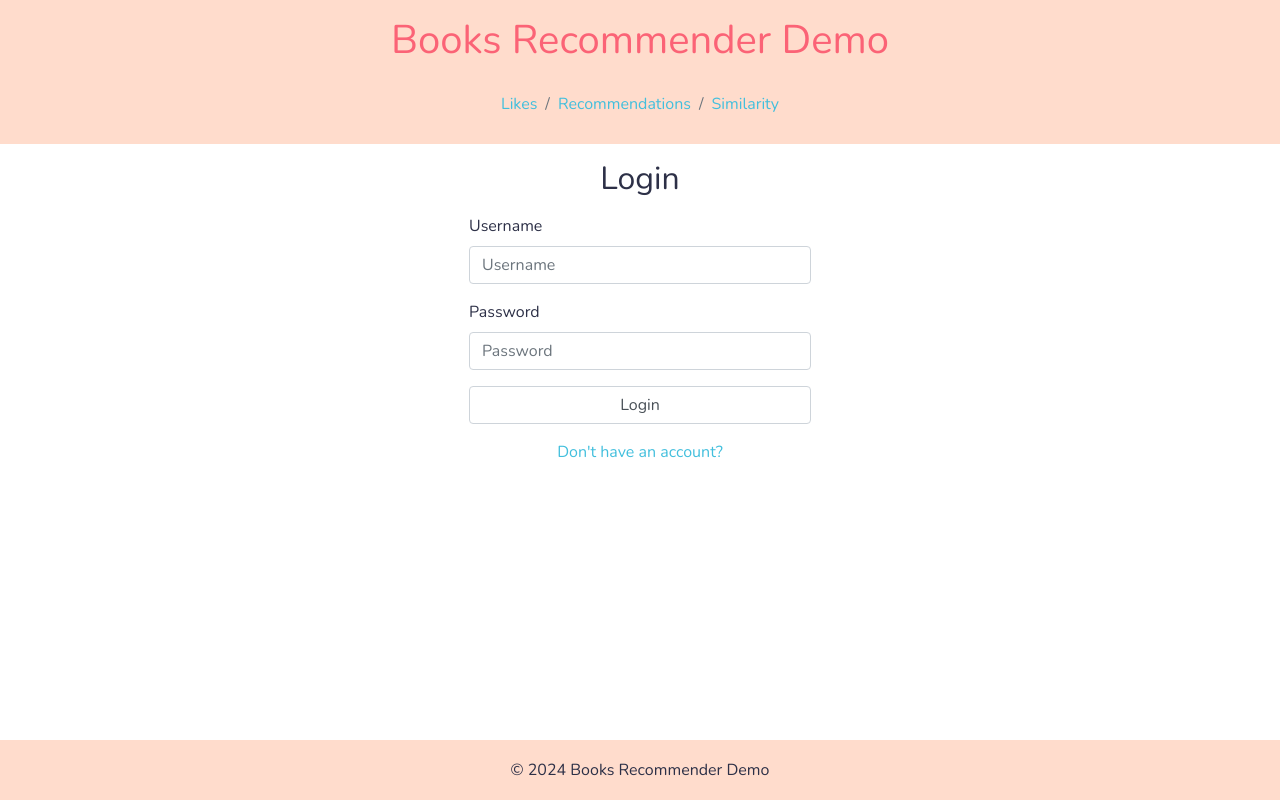
After one commit to alinaHinzhulBSNU/Books-Recommender, a Flask app: page /login in a window 1280 px wide. The commit adds this page. Run offline with Flask 3, Linux system fonts and the light colour scheme; parts of the project's set-up code (start-up, migrations or seed data) failed here and were passed over.

Commit message:
Basic GUI created

```diff
--- a/code/app.py
+++ b/code/app.py
@@ -1,30 +1,318 @@
 import os
-from flask import Flask, render_template
+import json
+from flask import Flask, render_template, url_for, redirect
 from flask_sqlalchemy import SQLAlchemy
-from models import *
+from flask_login import LoginManager, login_required, UserMixin, login_user, logout_user, current_user
+from flask_bcrypt import Bcrypt
+from flask_wtf import FlaskForm
+from wtforms import StringField, PasswordField, SubmitField
+from wtforms.validators import InputRequired, Length, ValidationError
 
 
 # SETTINGS
 
 app = Flask(__name__, template_folder='templates')
 app.config["SQLALCHEMY_DATABASE_URI"] = "sqlite:///books.db"
+app.config["SECRET_KEY"] = "thisisasecretkey"
 db = SQLAlchemy(app)
+bcrypt = Bcrypt(app)
+
+login_manager = LoginManager()
+login_manager.init_app(app)
+login_manager.login_view = "login"
+
+@login_manager.user_loader
+def load_user(user_id):
+    return User.query.get(int(user_id))
+
+BOOKS_PER_PAGE = 12
+
+
+# MODELS
+
+# Tables (many-to-many)
+theme = db.Table("theme",
+    db.Column("book_id", db.Integer, db.ForeignKey("book.id"), primary_key = True, nullable=False),
+    db.Column("tag_id", db.Integer, db.ForeignKey("tag.id"), primary_key = True, nullable=False)
+)
+
+authors = db.Table("authors",
+    db.Column("book_id", db.Integer, db.ForeignKey("book.id"), primary_key = True, nullable=False),
+    db.Column("author_id", db.Integer, db.ForeignKey("author.id"), primary_key = True, nullable=False)
+)
+
+class Tag(db.Model):
+    id = db.Column(db.Integer, primary_key=True, autoincrement=True)
+    tag = db.Column(db.String(255), unique=True, nullable=False)
+
+class Author(db.Model):
+    id = db.Column(db.Integer, primary_key=True, autoincrement=True)
+    author_name = db.Column(db.String(255), unique=True, nullable=False)
+    books = db.relationship("Book", secondary=authors, backref="authors")
+
+class Publisher(db.Model):
+    id = db.Column(db.Integer, primary_key=True, autoincrement=True)
+    publisher_name = db.Column(db.String(255), unique=True, nullable=False)
+    books = db.relationship("Book", backref="publisher")
+
+class Book(db.Model):
+    id = db.Column(db.Integer, primary_key=True, autoincrement=True)
+    publisher_id = db.Column(db.Integer, db.ForeignKey('publisher.id', ondelete='CASCADE'), nullable=False)
+    isbn = db.Column(db.String(255), nullable=False)
+    book_title = db.Column(db.String(255), unique=True, nullable=False)
+    age_limit = db.Column(db.String(255), nullable=False)
+    is_for_school = db.Column(db.Boolean, nullable=False)
+    language = db.Column(db.String(255), nullable=False)
+    pages = db.Column(db.String(255), nullable=False)
+    price = db.Column(db.Float, nullable=True)
+    original_book_title = db.Column(db.String(255), nullable=True)
+    size = db.Column(db.String(255), nullable=True)
+    weight = db.Column(db.String(255), nullable=True)
+    cover = db.Column(db.String(255), nullable=True)
+    year = db.Column(db.Integer, nullable=True)
+    description = db.Column(db.String(5000), nullable=False)
+    url = db.Column(db.String(255), nullable=False)
+    cover_url = db.Column(db.String(255), nullable=False)
+    tags = db.relationship("Tag", secondary=theme, backref="books")
+    actions = db.relationship("Action", backref="book")
+
+class User(db.Model, UserMixin):
+    id = db.Column(db.Integer, primary_key=True, autoincrement=True)
+    username = db.Column(db.String(255), nullable=False, unique=True)
+    password = db.Column(db.String(255), nullable=False)
+    actions = db.relationship("Action", backref="user")
+
+class Action(db.Model):
+    user_id = db.Column(db.Integer, db.ForeignKey('user.id', ondelete='CASCADE'), primary_key=True, nullable=False)
+    book_id = db.Column(db.Integer, db.ForeignKey('book.id', ondelete='CASCADE'), primary_key=True, nullable=False)
+    type = db.Column(db.String(255), nullable=False)
+
+
+# FORMS
+
+class RegistrationForm(FlaskForm):
+    username = StringField(label="Username",
+                           validators=[InputRequired(), Length(min=4, max=20)],
+                           render_kw={"placeholder": "Username"})
+
+    password = PasswordField(label="Password",
+                             validators=[InputRequired(), Length(min=4, max=20)],
+                             render_kw={"placeholder": "Password"})
+
+    submit = SubmitField("Register")
+
+    def validate_username(self, username):
+        existing_username = User.query.filter_by(username=username.data).first()
+
+        if existing_username:
+            raise ValidationError("This username already exists.")
+
+class LoginForm(FlaskForm):
+    username = StringField(validators=[InputRequired(), Length(min=4, max=20)],
+                           render_kw={"placeholder": "Username"})
+
+    password = PasswordField(validators=[InputRequired(), Length(min=4, max=20)],
+                           render_kw={"placeholder": "Password"})
+
+    submit = SubmitField("Login")
 
 
 # ROUTES
 
 @app.route('/')
+@login_required
 def home():
-    return render_template('home.html')
+    return redirect(url_for("page", page_number=1))
+
+@app.route('/page-<int:page_number>')
+@login_required
+def page(page_number):
+    pages = range(1, Book.query.count() // BOOKS_PER_PAGE + 2)
+    books = Book.query.paginate(page=page_number, per_page=BOOKS_PER_PAGE, error_out=False).items
+
+    return render_template('home.html', books = books, pages=pages, current_page=page_number)
+
+@app.route('/book-<int:book_id>')
+@login_required
+def book(book_id):
+    book = Book.query.filter_by(id = book_id).first()
+    return render_template('book.html', book = book)
+
+@app.route('/login', methods=["GET", "POST"])
+def login():
+    try:
+       id = current_user.id
+       return redirect(url_for("home"))
+    except Exception:
+        form = LoginForm()
+
+        if form.validate_on_submit():
+            user = User.query.filter_by(username=form.username.data).first()
+            if user:
+                if bcrypt.check_password_hash(user.password, form.password.data):
+                    login_user(user)
+                    return redirect(url_for("home"))
+
+        return render_template('login.html', form=form)
 
 
-# PROGRAM
+@app.route('/register', methods=["GET", "POST"])
+def register():
+    try:
+       id = current_user.id
+       return redirect(url_for("home"))
+    except:
+        form = RegistrationForm()
+
+        if form.validate_on_submit():
+            hashed_password = bcrypt.generate_password_hash(form.password.data)
+            new_user = User(username=form.username.data, password=hashed_password)
+            db.session.add(new_user)
+            db.session.commit()
+            return redirect(url_for("login"))
+
+        return render_template('register.html', form=form)
+
+
+@app.route('/logout', methods=["GET", "POST"])
+@login_required
+def logout():
+    logout_user()
+    return redirect(url_for("login"))
+
+
+# DATA
 
 def add_data_to_db():
-    pass
+
+    # context
+    app.app_context().push()
+
+    # schema
+    db.create_all()
+
+    with open("clean_json_data/books.json", "r") as file:
+        books_json = json.load(file)
+
+        for book_json in books_json:
+            # Publisher
+            publisher_name = book_json["Видавництво"]
+
+            publisher = Publisher.query.filter_by(publisher_name=publisher_name).first()
+            if not publisher:
+                publisher = Publisher(publisher_name = publisher_name)
+                db.session.add(publisher)
+
+            # Authors
+            authors = list()
+            authors_names = book_json["Автори"]
+            for author_name in authors_names:
+                author = Author.query.filter_by(author_name=author_name).first()
+                if not author:
+                    author = Author(author_name = author_name)
+                    db.session.add(author)
+                    authors.append(author)
+
+            # Tags
+            tags = list()
+            tags_names = book_json["Теги"]
+            for tag_name in tags_names:
+                tag = Tag.query.filter_by(tag=tag_name).first()
+                if not tag:
+                    tag = Tag(tag = tag_name)
+                    db.session.add(tag)
+                    tags.append(tag)
+
+            # Book
+            isbn_text = book_json["ISBN"]
+
+            book_title = book_json["title"]
+
+            age_limit = "універсальна"
+            if "Вік" in book_json.keys():
+                age_limit = book_json["Вік"]
+
+            is_for_school = False
+            if "Шкільна програма" in book_json.keys():
+                is_for_school = True
+
+            language = "українська"
+            if "Мова" in book_json.keys():
+                language = book_json["Мова"]
+
+            pages_number = book_json["Сторінки"]
+
+            price = None
+            if "Паперова" in book_json["price"]:
+                price = book_json["price"]["Паперова"]
+                if price != "":
+                    price = float(price.replace("грн", "").strip())
+                else:
+                    price = None
+            elif book_json["price"] != "":
+                price = float(book_json["price"].split(' ')[0].replace("грн", "").strip().replace(",", ""))
+            else:
+                price = None
+
+            original_book_title = None
+            if "Оригінальна назва" in book_json.keys():
+                original_book_title = book_json["Оригінальна назва"]
+
+            size = book_json["Розмір"]
+
+            weight = None
+            if "Вага" in book_json.keys():
+                weight = book_json["Вага"]
+
+            cover = None
+            if "Палітурка" in book_json.keys():
+                cover = book_json["Палітурка"]
+
+            year = None
+            if "Рік видання" in book_json.keys():
+                try:
+                    year = int(book_json["Рік видання"])
+                except:
+                    year = None
+
+            description = book_json["description"]
+
+            url = book_json["url"]
+
+            cover_url = book_json["cover_img"]
+
+            book = Book.query.filter_by(book_title=book_title).first()
+            if not book:
+                try:
+                    book = Book(isbn = isbn_text,
+                                book_title = book_title,
+                                age_limit = age_limit,
+                                is_for_school = is_for_school,
+                                language = language,
+                                pages = pages_number,
+                                price = price,
+                                original_book_title = original_book_title,
+                                size = size,
+                                weight = weight,
+                                cover = cover,
+                                year = year,
+                                description = description,
+                                url = url,
+                                cover_url = cover_url)
+                    book.tags = tags
+                    book.authors = authors
+                    book.publisher = publisher
+
+                    db.session.add(book)
+                except:
+                    print(price)
+
+            db.session.commit()
+
 
 if __name__ == '__main__':
     if not os.path.isfile("instance/books.db"):
+        print("Initialize DB")
         add_data_to_db()
 
     app.run(port=8000, debug=True)
--- /dev/null
+++ b/code/static/style.css
@@ -0,0 +1,73 @@
+* {
+    font-family: 'Nunito', sans-serif;
+    color: #2D3047;
+}
+
+html{
+    height: 100%;
+}
+
+header{
+    background-color: #FFDCCC;
+}
+
+body{
+    display: flex;
+    flex-direction: column;
+    height: 100%;
+}
+
+h1{
+    color: #FB6376;
+}
+
+a{
+    color: #42BFDD!important;
+}
+
+a:hover{
+    color: #FB6376!important;
+    text-decoration: none!important;
+}
+
+footer{
+    background-color: #FFDCCC;
+    position: fixed;
+    bottom: 0;
+    left: 0;
+    right: 0;
+    margin: auto;
+    height: 60px;
+    line-height: 60px;
+}
+
+.book_cover{
+    width: 150px;
+}
+
+.breadcrumb {
+    background-color: transparent!important;
+}
+
+.container {
+    display: flex;
+    justify-content: center;
+}
+
+#content{
+    padding-bottom: 60px;
+}
+
+.book{
+    box-shadow: rgba(149, 157, 165, 0.2) 0px 8px 24px;
+    border-radius: 5%;
+}
+
+.book:hover{
+    box-shadow: rgba(251, 99, 118, 0.5) 0px 6px 12px -2px, rgba(0, 0, 0, 0.3) 0px 3px 7px -3px;
+    border-radius: 5%;
+}
+
+.tag{
+    color: #FB6376;
+}
--- /dev/null
+++ b/code/templates/base.html
@@ -0,0 +1,47 @@
+<!DOCTYPE html>
+<html lang="en">
+<head>
+    <meta charset="UTF-8">
+    <meta name="viewport" content="width=device-width, initial-scale=1.0">
+    <title>{% block title %}{% endblock %}</title>
+
+    <!--Google Fonts-->
+    <link rel="preconnect" href="https://fonts.gstatic.com">
+    <link href="https://fonts.googleapis.com/css2?family=Nunito&display=swap" rel="stylesheet">
+
+    <!--Custom CSS-->
+    <link rel="stylesheet" href="{{ url_for('static', filename='style.css') }}">
+
+    <!--Bootstrap-->
+    <link rel="stylesheet" href="https://cdn.jsdelivr.net/npm/bootstrap@4.3.1/dist/css/bootstrap.min.css" integrity="sha384-ggOyR0iXCbMQv3Xipma34MD+dH/1fQ784/j6cY/iJTQUOhcWr7x9JvoRxT2MZw1T" crossorigin="anonymous">
+    <script src="https://code.jquery.com/jquery-3.3.1.slim.min.js" integrity="sha384-q8i/X+965DzO0rT7abK41JStQIAqVgRVzpbzo5smXKp4YfRvH+8abtTE1Pi6jizo" crossorigin="anonymous"></script>
+    <script src="https://cdn.jsdelivr.net/npm/popper.js@1.14.7/dist/umd/popper.min.js" integrity="sha384-UO2eT0CpHqdSJQ6hJty5KVphtPhzWj9WO1clHTMGa3JDZwrnQq4sF86dIHNDz0W1" crossorigin="anonymous"></script>
+    <script src="https://cdn.jsdelivr.net/npm/bootstrap@4.3.1/dist/js/bootstrap.min.js" integrity="sha384-JjSmVgyd0p3pXB1rRibZUAYoIIy6OrQ6VrjIEaFf/nJGzIxFDsf4x0xIM+B07jRM" crossorigin="anonymous"></script>
+</head>
+<body>
+    <header>
+        {% block logout %}{% endblock %}
+        <a href="/">
+            <h1 class="text-center m-3">
+                Books Recommender Demo
+            </h1>
+        </a>
+
+        <nav aria-label="breadcrumb" class="container">
+            <ol class="breadcrumb">
+              <li class="breadcrumb-item"><a href="#">Likes</a></li>
+              <li class="breadcrumb-item"><a href="#">Recommendations</a></li>
+              <li class="breadcrumb-item"><a href="#">Similarity</a></li>
+            </ol>
+          </nav>
+    </header>
+
+    <div id="content">
+        {% block content %}{% endblock %}
+    </div>
+
+    <footer>
+        <p class="text-center">&copy; 2024 Books Recommender Demo</p>
+    </footer>
+</body>
+</html>
--- /dev/null
+++ b/code/templates/login.html
@@ -0,0 +1,26 @@
+{% extends 'base.html' %}
+
+{% block title %}Login{% endblock %}
+
+{% block content %}
+<h2 class="text-center m-3">Login</h2>
+<div class="container">
+    <form method="POST" action="">
+        {{ form.hidden_tag() }}
+
+        <div class="form-group">
+            {{ form.username.label }}
+            {{ form.username(class_="form-control", size=32) }}
+        </div>
+        <div class="form-group">
+            {{ form.password.label }}
+            {{ form.password(class_="form-control", size=32) }}
+        </div>
+
+        {{ form.submit(class_="form-control") }}
+    </form>
+</div>
+<p class="text-center m-3">
+    <a href="{{url_for('register')}}">Don't have an account?</a>
+</p>
+{% endblock %}
```
Also changed, not shown: code/models.py (deleted, +0 -78 lines), code/templates/book.html (added, +81 -0 lines), code/templates/home.html (+43 -11 lines), code/templates/register.html (added, +26 -0 lines), 1 other file.
